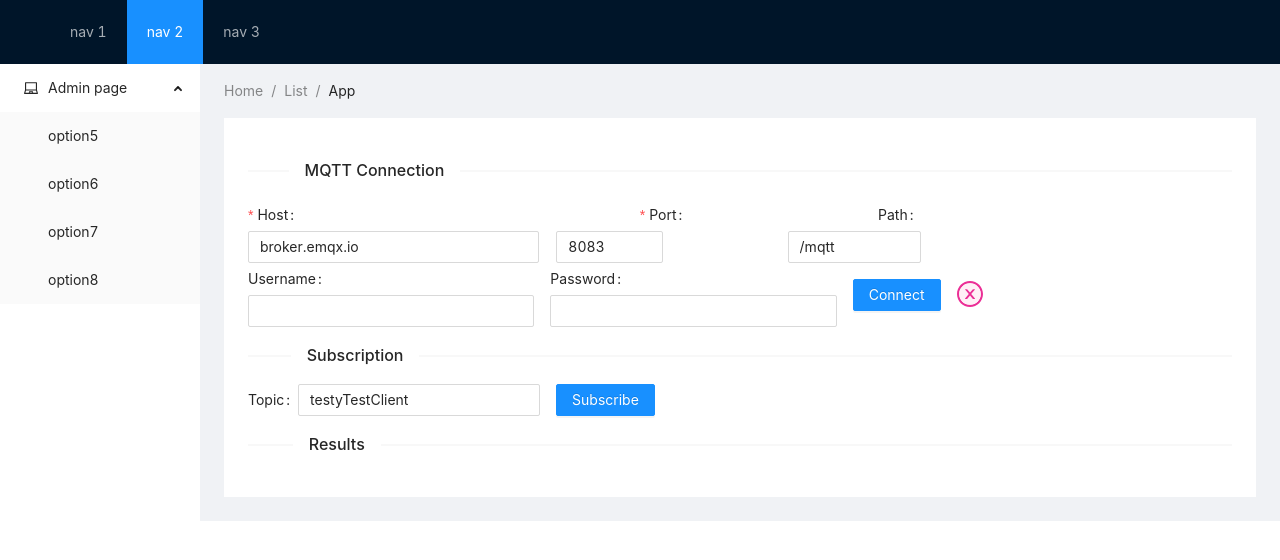
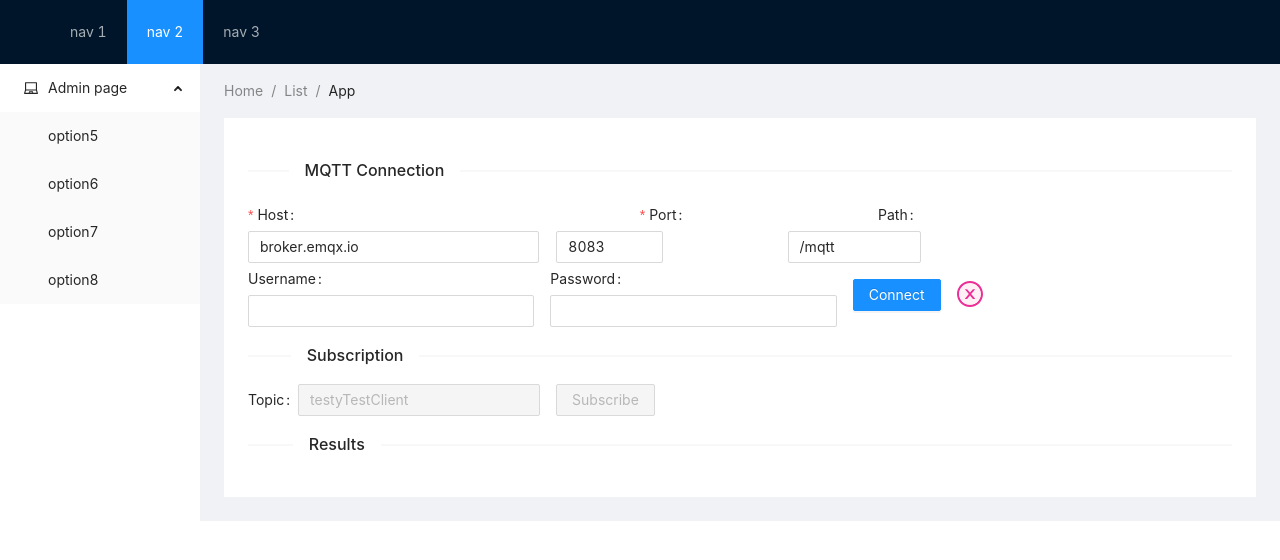
Before and after one commit to amozalev/home-zigbee-network, a React (Create React App) app in the folder frontend/: page / in a window 1280 px wide. Shown: the top 560 px of the page. Built offline with nearby package versions, Linux system fonts and the light colour scheme.

Commit message:
Improved  "Subscribe/Unsubscribe" topic behavior.

```diff
--- a/frontend/src/components/mqtt/mqtt-connection.tsx
+++ b/frontend/src/components/mqtt/mqtt-connection.tsx
@@ -16,10 +16,11 @@ export interface MqttClientProps {
     defaultHost: string | undefined;
     defaultPort: number | undefined;
     connectionStatus: ConnectionStatusType;
+    isSubscribed: boolean;
     mqttConnect: (url: string, options: IClientOptions) => void;
     mqttDisconnect: () => void;
     subscribeTopic: (topic: string) => void;
-    unsubscribeTopic: (topic: string) => void;
+    unsubscribeTopic: () => void;
 }
 
 export interface MqttMessageType {
@@ -48,6 +49,7 @@ const MqttConnectionForm: React.FC<MqttClientProps> = ({
     defaultHost,
     defaultPort,
     connectionStatus,
+    isSubscribed,
     mqttConnect,
     mqttDisconnect,
     subscribeTopic,
@@ -110,6 +112,10 @@ const MqttConnectionForm: React.FC<MqttClientProps> = ({
         if (topic) subscribeTopic(topic);
     };
 
+    const onTopicUnsubscription = (e: any) => {
+        unsubscribeTopic();
+    };
+
     const getConnectionStatusIcon = (
         connectionStatus: ConnectionStatusType
     ): React.ReactNode => {
@@ -134,6 +140,26 @@ const MqttConnectionForm: React.FC<MqttClientProps> = ({
                 );
         }
     };
+
+    const getSubscriptionBtn = (
+        isSubscribed: boolean,
+        onTopicSubscription: (e: any) => void,
+        onTopicUnsubscription: (e: any) => void
+    ) => {
+        return (
+            <Button
+                type="primary"
+                htmlType="button"
+                onClick={
+                    isSubscribed ? onTopicUnsubscription : onTopicSubscription
+                }
+                disabled={connectionStatus !== ConnectionStatusType.CONNECTED}
+            >
+                {isSubscribed ? 'Unsubscribe' : 'Subscribe'}
+            </Button>
+        );
+    };
+
     console.log('==Rerender=============');
     return (
         <>
@@ -240,18 +266,22 @@ const MqttConnectionForm: React.FC<MqttClientProps> = ({
                 <Row>
                     <Col>
                         <Form.Item name={'topic'} label="Topic">
-                            <Input />
+                            <Input
+                                disabled={
+                                    connectionStatus !==
+                                        ConnectionStatusType.CONNECTED ||
+                                    isSubscribed
+                                }
+                            />
                         </Form.Item>
                     </Col>
                     <Col>
                         <Form.Item>
-                            <Button
-                                type="primary"
-                                htmlType="button"
-                                onClick={onTopicSubscription}
-                            >
-                                Subscribe
-                            </Button>
+                            {getSubscriptionBtn(
+                                isSubscribed,
+                                onTopicSubscription,
+                                onTopicUnsubscription
+                            )}
                         </Form.Item>
                     </Col>
                 </Row>
--- a/frontend/src/components/mqtt/mqtt-explorer.tsx
+++ b/frontend/src/components/mqtt/mqtt-explorer.tsx
@@ -31,7 +31,7 @@ const MqttExplorer: React.FC<MqttExplorerProps> = ({
     const [client, setClient] = useState<MqttClient | null>(null);
     const [message, setMessage] = useState<MqttMessageType | null>(null);
     const [newMessage, setNewMessage] = useState<MqttMessageType | null>(null);
-    const [topic, setTopic] = useState<string | undefined>(undefined);
+    const [subscribedTopic, setTopic] = useState<string | null>(null);
     const [clientId, setClientId] = useState<string>('');
     const [connectionStatus, setConnectStatus] = useState<ConnectionStatusType>(
         ConnectionStatusType.DISCONNECTED
@@ -49,18 +49,17 @@ const MqttExplorer: React.FC<MqttExplorerProps> = ({
 
     const subscribeTopic = useCallback(
         (topic: string) => {
-            console.log('==subscribeTopic client', client);
+            console.log('==subscribeTopic');
             if (client) client?.subscribe(topic, onTopicSubscription);
         },
         [client]
     );
 
-    const unsubscribeTopic = useCallback(
-        (topic: string) => {
-            if (client) client?.unsubscribe(topic);
-        },
-        [client]
-    );
+    const unsubscribeTopic = useCallback(() => {
+        console.log('==unsubscribeTopic', subscribedTopic);
+        if (client && subscribedTopic) client?.unsubscribe(subscribedTopic);
+        setTopic(null);
+    }, [client, subscribedTopic]);
 
     useEffect(() => {
         console.log('==useEffect');
@@ -75,8 +74,7 @@ const MqttExplorer: React.FC<MqttExplorerProps> = ({
 
             connAttempts.current++;
             setConnectStatus(ConnectionStatusType.RECONNECTING);
-            if (topic) client?.unsubscribe(topic);
-            if (connAttempts.current >= 10) {
+            if (connAttempts.current >= 2) {
                 client?.end();
                 connAttempts.current = 0;
             }
@@ -102,10 +100,11 @@ const MqttExplorer: React.FC<MqttExplorerProps> = ({
 
         const onEnd = () => {
             console.log('==onEnd');
-
-            if (topic) client?.unsubscribe(topic);
+            if (subscribedTopic) client?.unsubscribe(subscribedTopic);
+            //TODO should be simplified. useReducer?
             setConnectStatus(ConnectionStatusType.DISCONNECTED);
             setMessage(null);
+            setTopic(null);
         };
 
         if (client) {
@@ -122,7 +121,9 @@ const MqttExplorer: React.FC<MqttExplorerProps> = ({
     const onPublishMessage = (msg: MqttMessageType): void => {};
 
     const onTopicSubscription = (err: Error, granted: ISubscriptionGrant[]) => {
-        console.log('==subscribed');
+        console.log('==subscribed', granted);
+        //TODO temporarily used 1st array element
+        setTopic(granted[0].topic);
     };
 
     return (
@@ -131,6 +132,7 @@ const MqttExplorer: React.FC<MqttExplorerProps> = ({
                 defaultHost={defaultHost}
                 defaultPort={defaultPort}
                 connectionStatus={connectionStatus}
+                isSubscribed={!!subscribedTopic}
                 mqttConnect={mqttConnect}
                 mqttDisconnect={mqttDisconnect}
                 subscribeTopic={subscribeTopic}
```
